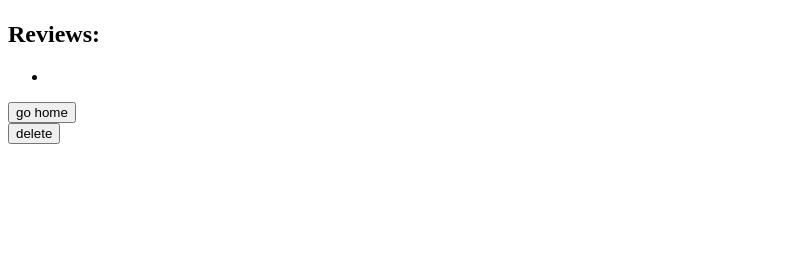
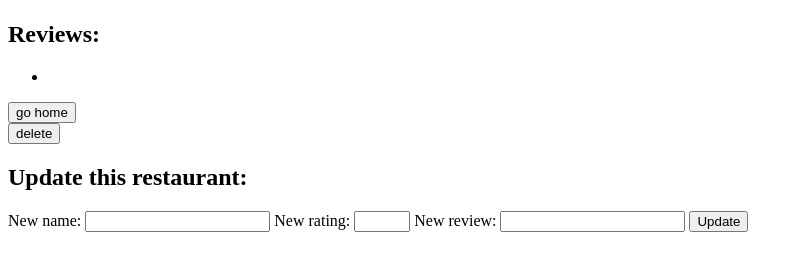
Before and after one commit to Xesme/best-restaurants, a PHP site: template views/restaurant.html.twig in a window 1280 px wide. Shown: the part 42-313 px from the top of the page, without its empty margins (0-803 px from the left). Run offline with PHP 8.4, Linux system fonts and the light colour scheme; the template is opened without the code that fills it: most values are stand-ins (such as "Sample title", 1, 10 or a date in 2020); some libraries are stand-ins or nearby versions.

Commit message:
implement update function route via patch

```diff
--- a/views/restaurant.html.twig
+++ b/views/restaurant.html.twig
@@ -15,7 +15,21 @@
 
         <form action="/restaurant/delete/{{ restaurant[0].getId }}" method="post">
             <input type="hidden" name="_method" value="delete">
-            <button type="submie">delete</button>
+            <button type="submit">delete</button>
+        </form>
+        <h2>Update this restaurant:</h2>
+        <form action="/update/{{ restaurant[0].getId }}" method="post">
+            <input type="hidden" name="_method" value="patch">
+            <label for="new_name">New name:</label>
+            <input type="text" name="new_name">
+
+            <label for="new_rating"> New rating:</label>
+            <input type="number" name="new_rating" min="1" max="10" >
+
+            <label for="new_review"> New review:</label>
+            <input type="textarea" name="new_review">
+
+            <button type="submit">Update</button>
         </form>
     </body>
 </html>
```
Also changed, not shown: apps/app.php (+8 -0 lines), src/Restaurant.php (+12 -0 lines).
